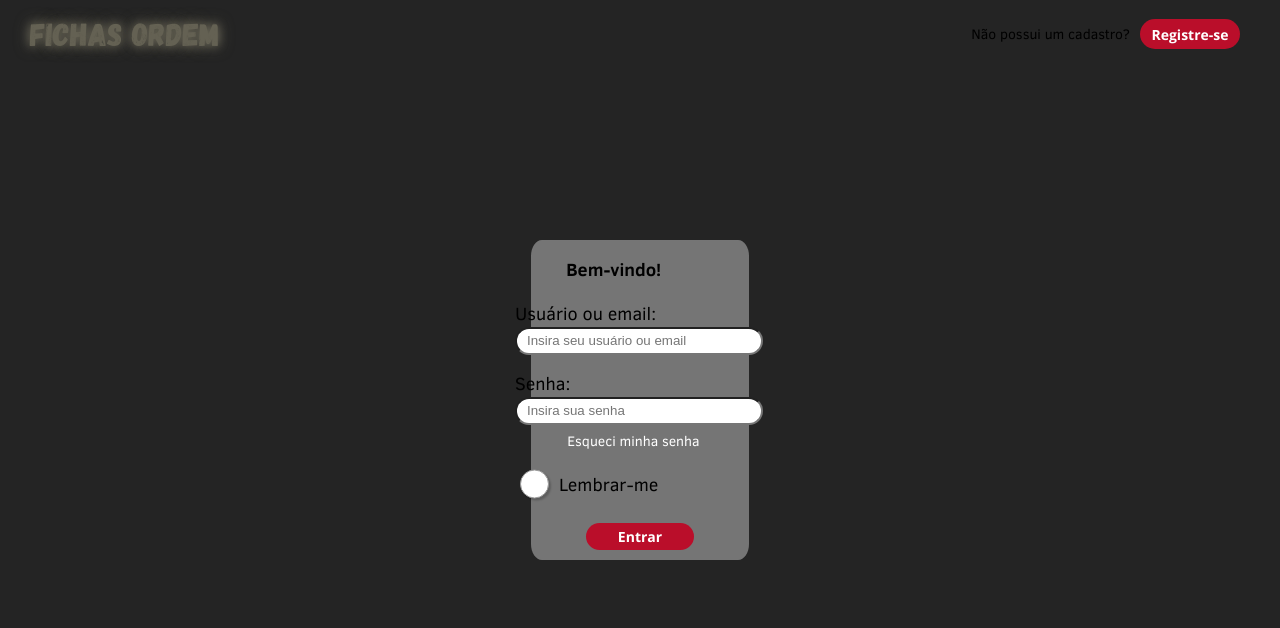
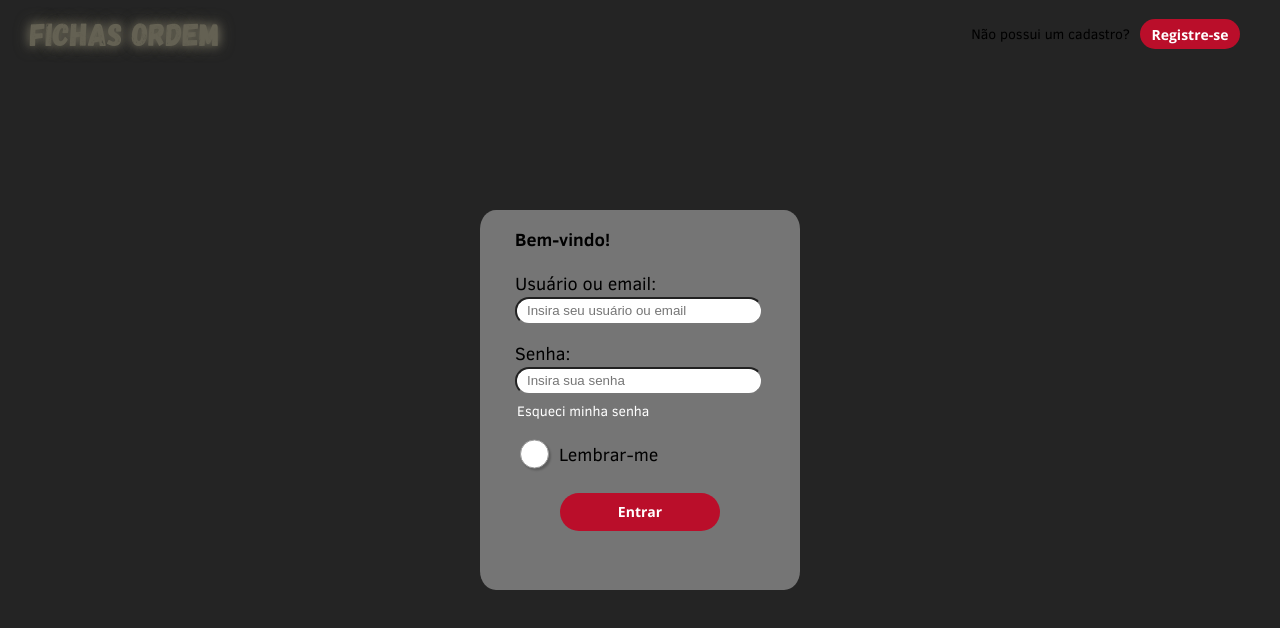
Before and after one commit to lucasolib/fichas_do_medo, a React (Vite) app: page / in a window 1280 px wide. Shown: the top 628 px of the page. Built offline with nearby package versions, Linux system fonts and the light colour scheme.

Commit message:
Fix: Card de login deixa de diminuir ao reduzir a resolução

```diff
--- a/src/css/login.css
+++ b/src/css/login.css
@@ -51,8 +51,8 @@ main {
   flex-direction: column;
   background-color: #757575;
   border-radius: 5%;
-  height: 40vh;
-  width: 17vw;
+  height: 380px;
+  width: 320px;
 }
 
 .inputInfo {
@@ -78,7 +78,7 @@ main {
   background-color: inherit;
   border: none;
   align-self: start;
-  margin: -10px 0 20px 30px;
+  margin: -10px 0 20px 31px;
 }
 
 .criarConta, .entrar {
```
